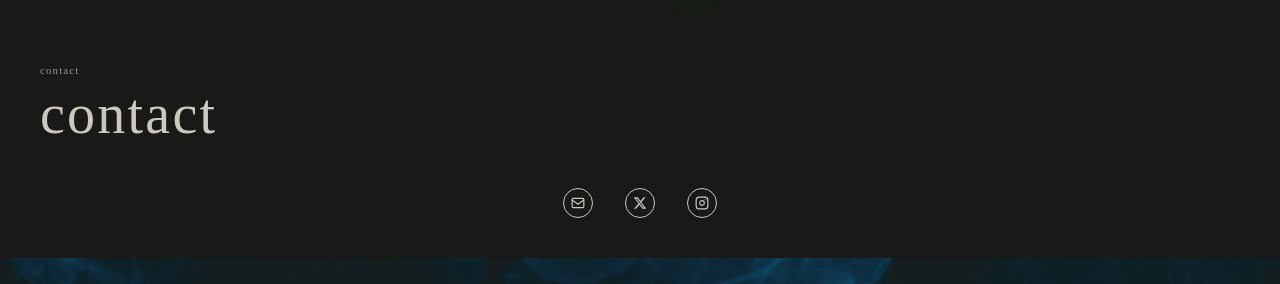
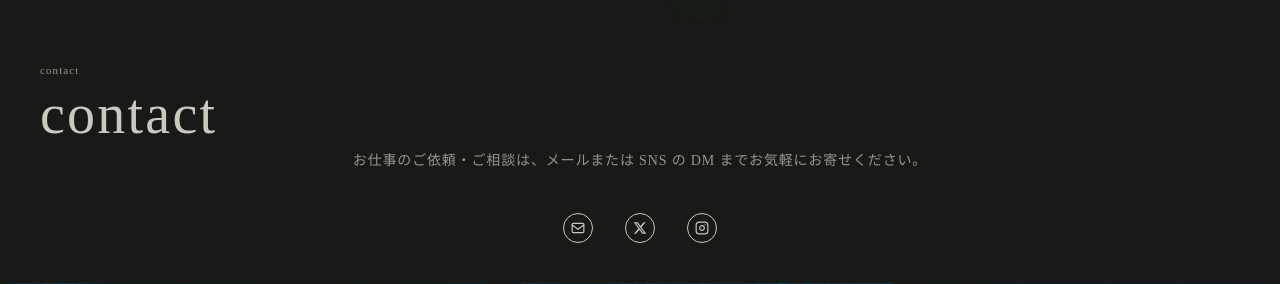
Before and after one commit to Mode-s/portfolio, an Astro site: page / in a window 1280 px wide. Shown: the part 779-1063 px from the top of the page. Built offline with nearby package versions, Linux system fonts and the light colour scheme; Astro itself is replaced by a stand-in of ours; a web font is replaced by a local one.

Commit message:
fix font-size

```diff
--- a/src/components/Contact.astro
+++ b/src/components/Contact.astro
@@ -6,6 +6,7 @@
       <p class="contact-label" data-js="contact-label">contact</p>
       <h2 class="contact-title">contact</h2>
     </div>
+    <p class="contact-text">お仕事のご依頼・ご相談は、メールまたは SNS の DM までお気軽にお寄せください。</p>
     <ul class="contact-list">
       <li>
         <a class="contact-link" href="mailto:hello@example.com" aria-label="Email">
@@ -71,6 +72,18 @@
     line-height: 1.2;
   }
 
+  //──────────────────  Contact text  ──────────────────//
+  .contact-text {
+    text-align: center;
+    font-size: 0.875rem;
+    letter-spacing: 0.06em;
+    opacity: 0.7;
+
+    @include tablet {
+      font-size: 0.4rem;
+    }
+  }
+
   //──────────────────  Contact list  ──────────────────//
   .contact-list {
     display: flex;
```
